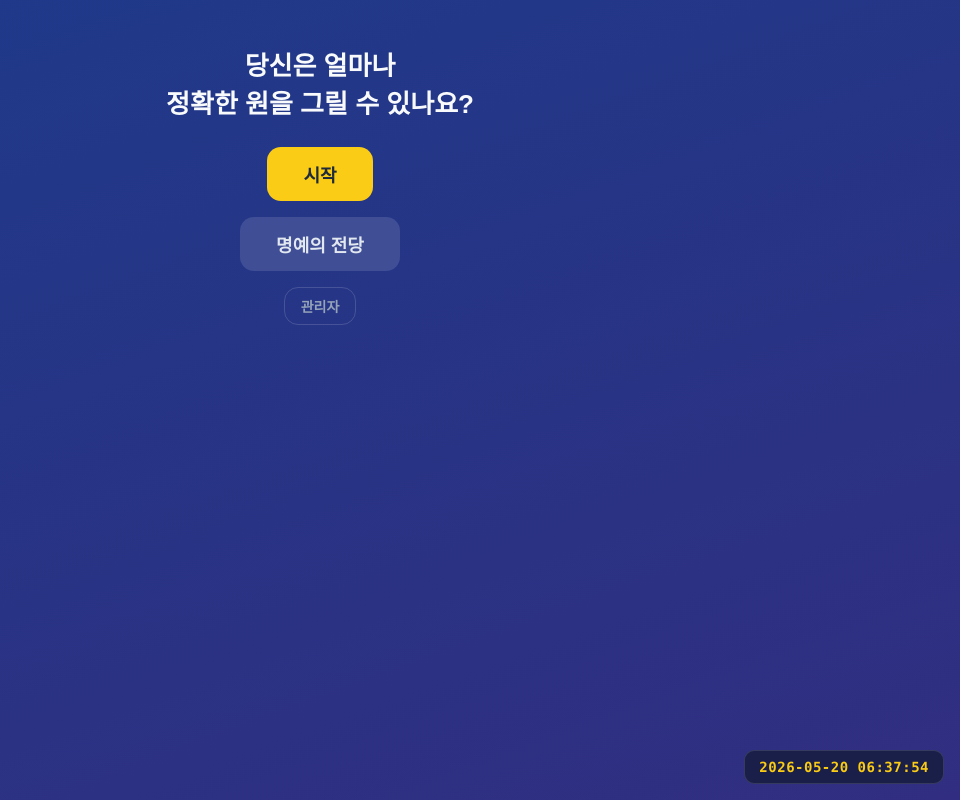
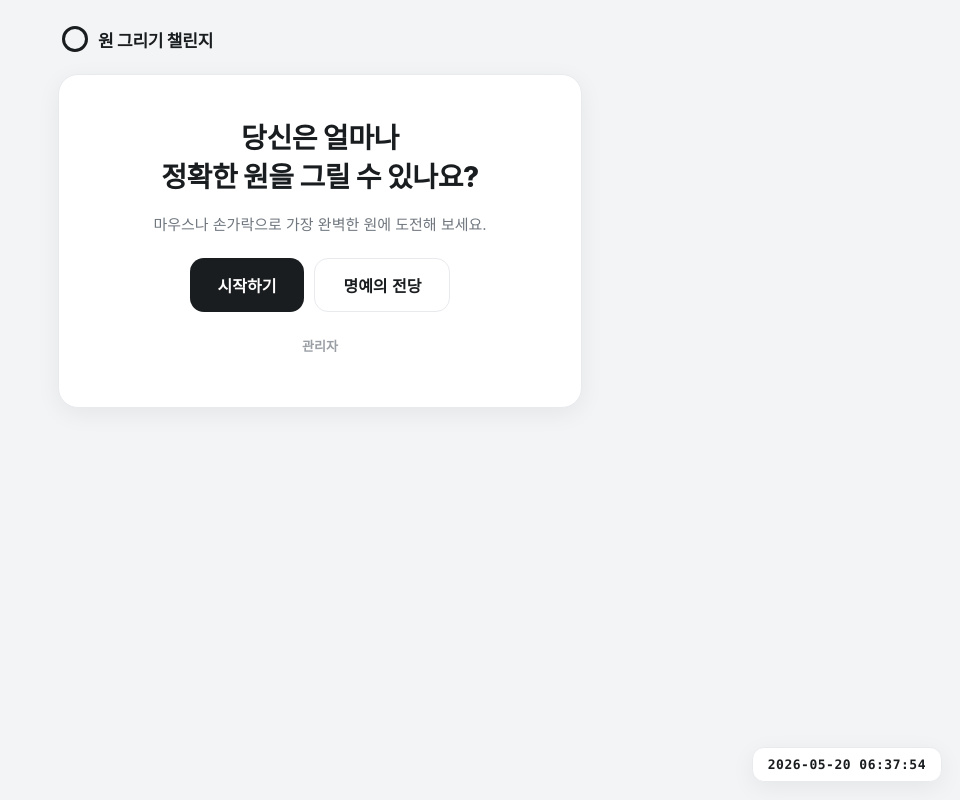
Before and after one commit to simsuly09/literate-octo-succotash, a Flask app: page / in a window 1280 px wide. Shown: the whole page, without its empty margins (320-1280 px from the left). Run offline with Flask 3, Linux system fonts and the light colour scheme.

Commit message:
Redesign UI with a clean light card-based theme
Reworked the look into a light dashboard style: white rounded cards
with soft shadows, a slim brand topbar, neutral typography, black
primary buttons and bordered secondary buttons. The hall of fame now
pairs a dark "TOP 3" podium card (where the fireworks still pop)
with a white full-ranking card, and collapses to a single column on
narrow screens. Light-themed inputs, privacy box, admin table, and
clock to match. Logic and element IDs are unchanged.

https://claude.ai/code/session_01UhkLwsWUSSLE5ztgsGYRzc

```diff
--- a/static/css/style.css
+++ b/static/css/style.css
@@ -1,3 +1,16 @@
+:root {
+  --bg: #f3f4f6;
+  --card: #ffffff;
+  --dark: #18191d;
+  --ink: #1a1d1f;
+  --ink-2: #6f767e;
+  --ink-3: #9a9fa5;
+  --line: #e9eaee;
+  --accent: #2e6df6;
+  --shadow: 0 6px 24px rgba(17, 19, 21, 0.06);
+  --radius: 20px;
+}
+
 * {
   box-sizing: border-box;
   margin: 0;
@@ -5,27 +18,63 @@
 }
 
 body {
-  font-family: "Apple SD Gothic Neo", "Malgun Gothic", "Noto Sans KR", sans-serif;
-  background: linear-gradient(160deg, #1e3a8a 0%, #312e81 100%);
-  color: #f8fafc;
+  font-family: -apple-system, BlinkMacSystemFont, "Pretendard", "Apple SD Gothic Neo",
+    "Malgun Gothic", "Noto Sans KR", "Segoe UI", sans-serif;
+  background: var(--bg);
+  color: var(--ink);
   min-height: 100vh;
   -webkit-tap-highlight-color: transparent;
+  -webkit-font-smoothing: antialiased;
 }
 
 #app {
-  max-width: 480px;
+  max-width: 560px;
   margin: 0 auto;
-  padding: 24px 20px 48px;
+  padding: 20px 18px 64px;
+  transition: max-width 0.2s ease;
 }
 
 #app:has(.screen.wide:not(.hidden)) {
-  max-width: 960px;
+  max-width: 1000px;
+}
+
+/* ---- 상단바 ---- */
+.topbar {
+  display: flex;
+  align-items: center;
+  justify-content: space-between;
+  padding: 6px 4px 22px;
+}
+
+.brand {
+  display: flex;
+  align-items: center;
+  gap: 10px;
+}
+
+.brand-mark {
+  width: 26px;
+  height: 26px;
+  border-radius: 50%;
+  border: 3px solid var(--ink);
+  display: inline-block;
+}
+
+.brand-name {
+  font-size: 17px;
+  font-weight: 800;
+  letter-spacing: -0.2px;
+}
+
+/* ---- 스크린/카드 ---- */
+.stage {
+  display: block;
 }
 
 .screen {
   display: flex;
   flex-direction: column;
-  align-items: center;
+  align-items: stretch;
   gap: 16px;
 }
 
@@ -33,120 +82,178 @@ body {
   display: none !important;
 }
 
+.card {
+  background: var(--card);
+  border: 1px solid var(--line);
+  border-radius: var(--radius);
+  box-shadow: var(--shadow);
+  padding: 28px 24px;
+}
+
+.dark-card {
+  background: var(--dark);
+  border-color: var(--dark);
+  color: #f7f8f8;
+}
+
+.card-label {
+  display: inline-block;
+  font-size: 12px;
+  font-weight: 700;
+  letter-spacing: 0.4px;
+  color: var(--ink-3);
+  margin-bottom: 14px;
+  text-transform: uppercase;
+}
+
+.card-label.light { color: rgba(255, 255, 255, 0.6); }
+
 .muted {
-  color: #cbd5e1;
+  color: var(--ink-2);
+  font-size: 14px;
+  text-align: center;
+}
+.muted.left { text-align: left; margin-top: 4px; }
+
+.error-msg {
+  color: #e5484d;
   font-size: 14px;
   text-align: center;
 }
 
-.error-msg {
-  color: #fca5a5;
-  font-size: 14px;
-  text-align: center;
-}
-
-/* ---- 공통 버튼/입력 ---- */
+/* ---- 버튼 ---- */
 .btn-primary,
 .btn-secondary,
 .btn-ghost {
   border: none;
   border-radius: 14px;
-  font-size: 18px;
+  font-size: 16px;
   font-weight: 700;
-  padding: 14px 36px;
+  padding: 14px 28px;
   cursor: pointer;
-  transition: transform 0.05s ease, filter 0.15s ease;
+  transition: transform 0.05s ease, background 0.15s ease, box-shadow 0.15s ease;
 }
 
 .btn-primary {
-  background: #facc15;
-  color: #1e293b;
+  background: var(--ink);
+  color: #fff;
 }
+.btn-primary:hover { box-shadow: 0 6px 18px rgba(17, 19, 21, 0.18); }
 
 .btn-secondary {
-  background: rgba(255, 255, 255, 0.12);
-  color: #e2e8f0;
+  background: #fff;
+  color: var(--ink);
+  border: 1px solid var(--line);
 }
+.btn-secondary:hover { background: #fafbfc; }
 
 .btn-ghost {
   background: transparent;
-  color: #94a3b8;
-  font-size: 14px;
-  padding: 8px 16px;
-  border: 1px solid rgba(255, 255, 255, 0.15);
+  color: var(--ink-3);
+  font-size: 13px;
+  font-weight: 600;
+  padding: 8px 14px;
 }
+.btn-ghost:hover { color: var(--ink-2); }
 
 .btn-primary:active,
 .btn-secondary:active,
-.btn-ghost:active {
-  transform: scale(0.97);
-}
+.btn-ghost:active { transform: scale(0.97); }
 
+.sm { padding: 10px 18px; font-size: 14px; }
+
+/* ---- 입력 ---- */
 .text-input {
   width: 100%;
   padding: 14px 16px;
   border-radius: 12px;
-  border: 2px solid rgba(255, 255, 255, 0.2);
-  background: rgba(255, 255, 255, 0.95);
-  color: #1e293b;
+  border: 1px solid var(--line);
+  background: #f7f8f9;
+  color: var(--ink);
   font-size: 16px;
 }
-
+.text-input::placeholder { color: var(--ink-3); }
 .text-input:focus {
   outline: none;
-  border-color: #facc15;
+  border-color: var(--accent);
+  background: #fff;
 }
 
-/* ---- 메인 화면 ---- */
+/* ---- 메인/히어로 ---- */
+.hero-card {
+  text-align: center;
+  padding: 44px 28px;
+  display: flex;
+  flex-direction: column;
+  align-items: center;
+  gap: 16px;
+}
+
 .title {
-  text-align: center;
-  font-size: 26px;
-  line-height: 1.45;
-  margin: 24px 0 8px;
+  font-size: 28px;
+  line-height: 1.4;
+  letter-spacing: -0.4px;
+  font-weight: 800;
+}
+
+.hero-sub {
+  color: var(--ink-2);
+  font-size: 15px;
+}
+
+.hero-actions {
+  display: flex;
+  gap: 10px;
+  margin-top: 8px;
+  flex-wrap: wrap;
+  justify-content: center;
 }
 
 .subtitle {
-  font-size: 22px;
-  margin: 24px 0 4px;
+  font-size: 20px;
+  font-weight: 800;
+  letter-spacing: -0.3px;
   text-align: center;
 }
 
-/* ---- 명예의 전당 ---- */
-.hall-title {
-  text-align: center;
+/* ---- 섹션 헤더 ---- */
+.section-head {
+  display: flex;
+  align-items: flex-start;
+  justify-content: space-between;
+  gap: 12px;
+}
+
+.section-title {
   font-size: 24px;
-  margin: 8px 0 12px;
-  color: #facc15;
+  font-weight: 800;
+  letter-spacing: -0.4px;
 }
 
 .empty-msg {
   text-align: center;
-  color: #cbd5e1;
-  padding: 16px 0;
+  color: var(--ink-2);
+  padding: 28px 0;
 }
 
+/* ---- 명예의 전당 ---- */
 .hall-layout {
   display: flex;
-  width: 100%;
   gap: 16px;
   align-items: stretch;
-  min-height: 360px;
+  min-height: 380px;
 }
 
 .hall-left,
 .hall-right {
   flex: 1 1 50%;
   min-width: 0;
-  background: rgba(15, 23, 42, 0.45);
-  border-radius: 18px;
-  padding: 18px 14px;
 }
 
 .hall-left {
   position: relative;
   display: flex;
-  align-items: flex-end;
-  justify-content: center;
+  flex-direction: column;
   overflow: hidden;
 }
 
@@ -419,32 +560,39 @@ body {
 
 .admin-btn {
   border: none;
-  padding: 6px 10px;
-  border-radius: 6px;
+  padding: 7px 12px;
+  border-radius: 8px;
   font-weight: 700;
   font-size: 13px;
   cursor: pointer;
 }
 
-.admin-btn.edit   { background: #38bdf8; color: #082f49; }
-.admin-btn.save   { background: #facc15; color: #1e293b; }
-.admin-btn.cancel { background: rgba(255,255,255,0.18); color: #e2e8f0; }
-.admin-btn.delete { background: #f87171; color: #450a0a; }
+.admin-btn.edit   { background: #eef2ff; color: #3a4fd6; }
+.admin-btn.save   { background: var(--ink); color: #fff; }
+.admin-btn.cancel { background: #f1f3f5; color: var(--ink-2); }
+.admin-btn.delete { background: #ffeceb; color: #e5484d; }
 
 /* ---- 시계 ---- */
 .clock {
   position: fixed;
-  right: 16px;
-  bottom: 16px;
-  padding: 8px 14px;
-  background: rgba(15, 23, 42, 0.65);
-  border: 1px solid rgba(255, 255, 255, 0.12);
-  border-radius: 10px;
-  color: #facc15;
+  right: 18px;
+  bottom: 18px;
+  padding: 9px 15px;
+  background: #fff;
+  border: 1px solid var(--line);
+  border-radius: 12px;
+  box-shadow: var(--shadow);
+  color: var(--ink);
   font-family: ui-monospace, SFMono-Regular, Menlo, Consolas, monospace;
-  font-size: 14px;
+  font-size: 13px;
   font-weight: 700;
   letter-spacing: 0.5px;
   z-index: 100;
   pointer-events: none;
 }
+
+/* ---- 반응형 ---- */
+@media (max-width: 640px) {
+  .hall-layout { flex-direction: column; min-height: 0; }
+  .hall-left { min-height: 320px; }
+}
--- a/static/js/app.js
+++ b/static/js/app.js
@@ -62,7 +62,7 @@
 
     function tick() {
       if (!running) return;
-      ctx.fillStyle = "rgba(15, 23, 42, 0.22)";
+      ctx.fillStyle = "rgba(24, 25, 29, 0.25)";
       ctx.fillRect(0, 0, canvas.width, canvas.height);
       if (Math.random() < 0.05) spawn();
       var next = [];
--- a/templates/index.html
+++ b/templates/index.html
@@ -8,33 +8,51 @@
 </head>
 <body>
   <div id="app">
+    <header class="topbar">
+      <div class="brand">
+        <span class="brand-mark"></span>
+        <span class="brand-name">원 그리기 챌린지</span>
+      </div>
+    </header>
+
+    <main class="stage">
 
       <!-- 메인 화면 -->
       <section id="screen-main" class="screen">
+        <div class="card hero-card">
           <h1 class="title">당신은 얼마나<br>정확한 원을 그릴 수 있나요?</h1>
-      <button id="btn-start" class="btn-primary">시작</button>
+          <p class="hero-sub">마우스나 손가락으로 가장 완벽한 원에 도전해 보세요.</p>
+          <div class="hero-actions">
+            <button id="btn-start" class="btn-primary">시작하기</button>
             <button id="btn-hall" class="btn-secondary">명예의 전당</button>
+          </div>
           <button id="btn-admin" class="btn-ghost">관리자</button>
+        </div>
       </section>
 
       <!-- 명예의 전당 화면 -->
       <section id="screen-hall" class="screen wide hidden">
-      <h2 class="hall-title">명예의 전당</h2>
+        <div class="section-head">
+          <h2 class="section-title">명예의 전당</h2>
+          <button id="btn-hall-back" class="btn-secondary sm">뒤로</button>
+        </div>
         <p id="empty-msg" class="empty-msg hidden">아직 기록이 없어요. 첫 도전자가 되어보세요!</p>
         <div class="hall-layout">
-        <div class="hall-left">
+          <div class="card dark-card hall-left">
+            <span class="card-label light">TOP 3</span>
             <canvas id="fireworks" class="fireworks"></canvas>
             <div id="podium" class="podium"></div>
           </div>
-        <div class="hall-right">
+          <div class="card hall-right">
+            <span class="card-label">전체 순위</span>
             <ol id="rank-list" class="rank-list"></ol>
           </div>
         </div>
-      <button id="btn-hall-back" class="btn-secondary">뒤로</button>
       </section>
 
       <!-- 닉네임 입력 화면 -->
       <section id="screen-nickname" class="screen hidden">
+        <div class="card form-card">
           <h2 class="subtitle">닉네임을 입력하세요</h2>
           <input id="input-nickname" class="text-input" type="text" maxlength="20" placeholder="닉네임" autocomplete="off">
 
@@ -58,44 +76,60 @@
             <input id="input-contact" class="text-input" type="text" maxlength="50" placeholder="연락처 (전화번호 또는 이메일)" autocomplete="off">
           </div>
 
+          <div class="form-actions">
+            <button id="btn-back-main" class="btn-secondary">뒤로</button>
             <button id="btn-confirm" class="btn-primary">확인</button>
-      <button id="btn-back-main" class="btn-secondary">뒤로</button>
+          </div>
+        </div>
       </section>
 
       <!-- 그리기 화면 -->
       <section id="screen-draw" class="screen hidden">
+        <div class="card draw-card">
           <div class="draw-header">
             <span class="timer-label">남은 시간</span>
             <span id="timer" class="timer">20</span>
           </div>
           <canvas id="draw-canvas" class="draw-canvas"></canvas>
           <p class="draw-hint">한 번에 원을 그려보세요!</p>
+        </div>
       </section>
 
       <!-- 결과 화면 -->
       <section id="screen-result" class="screen hidden">
+        <div class="card result-card">
           <div id="result-accuracy" class="result-accuracy"></div>
           <canvas id="result-canvas" class="result-canvas"></canvas>
           <p id="result-comment" class="result-comment"></p>
           <p id="result-rank" class="result-rank"></p>
           <button id="btn-again" class="btn-primary">처음으로</button>
+        </div>
       </section>
 
       <!-- 관리자 로그인 화면 -->
       <section id="screen-admin-login" class="screen hidden">
+        <div class="card form-card">
           <h2 class="subtitle">관리자 로그인</h2>
           <p class="muted">암호를 입력해 주세요.</p>
           <input id="input-admin-password" class="text-input" type="password" maxlength="20" placeholder="암호">
           <p id="admin-login-error" class="error-msg hidden">암호가 올바르지 않습니다.</p>
+          <div class="form-actions">
+            <button id="btn-admin-login-back" class="btn-secondary">뒤로</button>
             <button id="btn-admin-login" class="btn-primary">로그인</button>
-      <button id="btn-admin-login-back" class="btn-secondary">뒤로</button>
+          </div>
+        </div>
       </section>
 
       <!-- 관리자 메인 화면 -->
       <section id="screen-admin" class="screen wide hidden">
-      <h2 class="subtitle">관리자 모드</h2>
-      <p class="muted">이상한 기록을 수정하거나 삭제할 수 있습니다.</p>
-      <div class="admin-table-wrap">
+        <div class="section-head">
+          <div>
+            <h2 class="section-title">관리자 모드</h2>
+            <p class="muted left">이상한 기록을 수정하거나 삭제할 수 있습니다.</p>
+          </div>
+          <button id="btn-admin-back" class="btn-secondary sm">로그아웃</button>
+        </div>
+        <div class="card admin-table-wrap">
           <table id="admin-table" class="admin-table">
             <thead>
               <tr>
@@ -110,9 +144,9 @@
             <tbody></tbody>
           </table>
         </div>
-      <button id="btn-admin-back" class="btn-secondary">로그아웃</button>
       </section>
 
+    </main>
   </div>
   <div id="clock" class="clock"></div>
   <script src="{{ url_for('static', filename='js/app.js') }}"></script>
```
Also changed, not shown: other parts of static/css/style.css (+114 -80 lines). Lines whose indentation alone changed are shown as unchanged.
